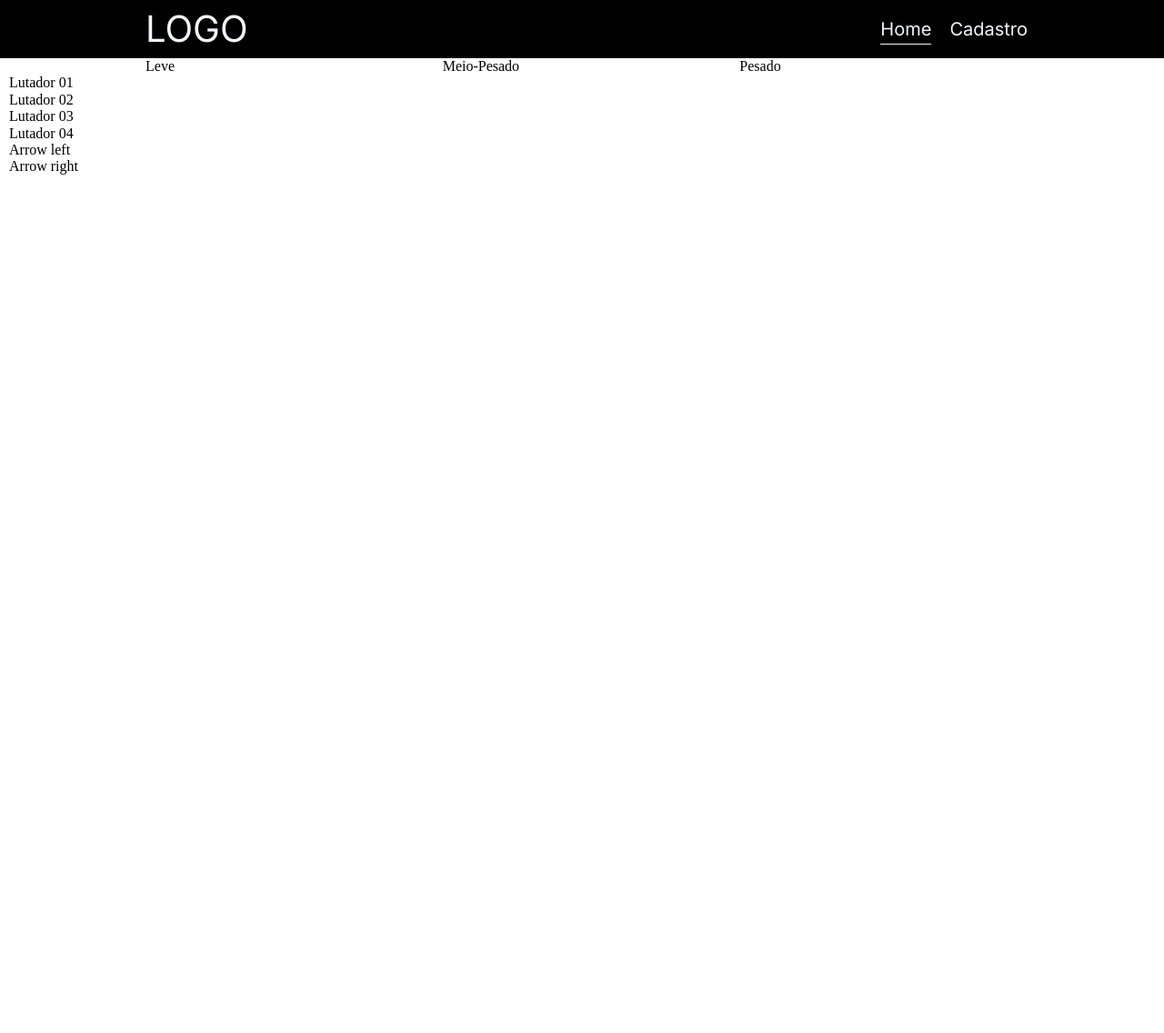
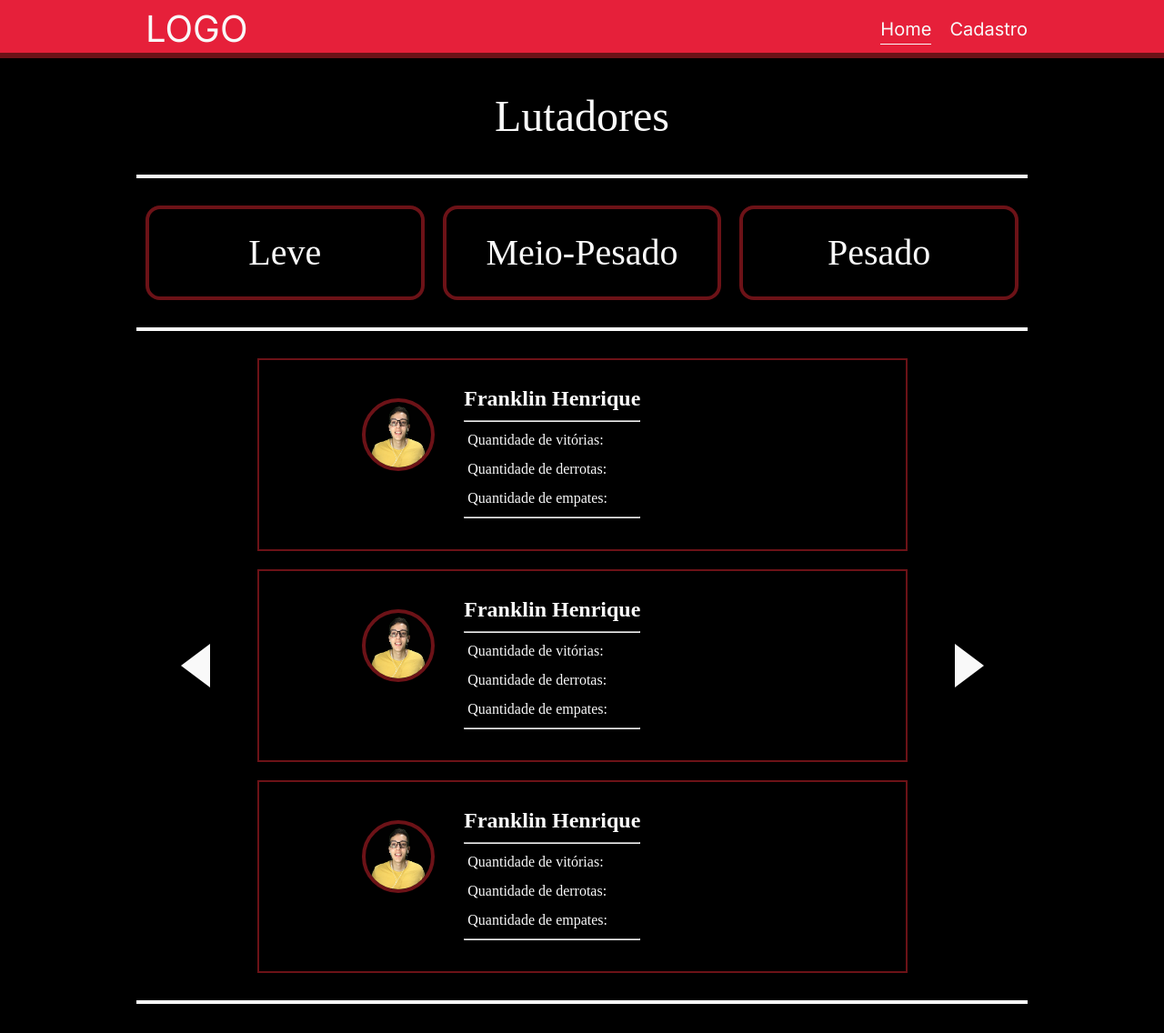
Before and after one commit to Bluebom/projetoUFCE, a PHP site: page / in a window 1280 px wide. Shown: the whole page at 91% size. Before the commit the page ends 192 px from the top, so only its background shows below. Run offline with PHP 8.4, Linux system fonts and the light colour scheme; some web fonts are replaced.

Commit message:
released home page

```diff
--- a/assets/css/style.css
+++ b/assets/css/style.css
@@ -7,7 +7,7 @@
 :root {
   --color01: #e6203a;
   --color011: #6c1217;
-  --color02: #f3f5f7;
+  --color02: #f9f9f9;
   --color022: #010101;
   --font1: "Inter", sans-serif;
   --font2: "Source Serif Pro", "Times New Roman", serif;
@@ -15,14 +15,18 @@
 
 body {
   height: 100%;
+  background-color: black;
 }
+
+/* header */
 
 header {
   font-family: var(--font1);
   width: 100%;
   height: 4rem;
   color: var(--color02);
-  background-color: var(--color022);
+  background-color: var(--color01);
+  border-bottom: 0.4rem solid var(--color011);
 }
 
 header .container {
@@ -61,3 +65,130 @@ header nav ul li a.ativo::after {
   height: 1px;
   background-color: var(--color02);
 }
+
+/* Header */
+
+/* LUTADORES */
+
+h1 {
+  font-size: 3rem;
+  line-height: 4rem;
+  color: var(--color02);
+  text-align: center;
+}
+
+.lutadores {
+  text-align: center;
+  margin: 2rem auto;
+}
+
+.lutadores .container {
+  border-top: 0.25rem solid var(--color02);
+  padding: 20px 0;
+}
+
+.lutadores .container:last-of-type {
+  border-bottom: 0.25rem solid var(--color02);
+}
+
+.titulos {
+  color: var(--color02);
+  border: 0.3rem solid var(--color011);
+  border-radius: 1rem;
+  margin: 10px auto;
+  padding: 1rem 0;
+  font-size: 2.5rem;
+  line-height: 4rem;
+  cursor: pointer;
+  transition: 0.3s;
+}
+.titulos:hover {
+  background-color: var(--color01);
+}
+
+.lutadores section.noRow .lutador {
+  cursor: pointer;
+  margin: 10px auto;
+  padding: 1rem 0;
+  padding-left: 21%;
+  border: 0.15rem solid var(--color011);
+  text-align: left;
+  position: relative;
+  transition: 0.3s;
+}
+
+.lutadores section.noRow .lutador:hover {
+  background-color: var(--color01);
+}
+
+.lutadores section.noRow .lutador img {
+  filter: drop-shadow(0 0 2px var(--color022));
+  background-color: var(--color022);
+  width: 5rem;
+  height: 5rem;
+  position: absolute;
+  left: 16%;
+  top: 20%;
+  border: 0.25rem solid var(--color011);
+  border-radius: 100%;
+}
+
+.lutadores section.noRow .lutador article {
+  display: inline-block;
+  padding: 10px 20px;
+  transition: 0.25s;
+  color: var(--color02);
+}
+
+.lutadores section.noRow .lutador:hover article {
+  color: var(--color022);
+}
+
+.lutadores section.noRow .lutador:hover hr {
+  color: var(--color022);
+}
+
+.lutadores section.noRow .lutador article h4 {
+  font-size: 1.5rem;
+  line-height: 2rem;
+  font-weight: bold;
+}
+
+.lutadores section.noRow .lutador article p {
+  font-size: 1rem;
+  line-height: 1.5rem;
+  margin: 8px 4px;
+  font-family: var(--font2);
+}
+
+.lutadores section.noRow {
+  flex-direction: column;
+}
+section.noRow div.seta {
+  cursor: pointer;
+  position: absolute;
+  top: 50%;
+  transform: translateY(-50%);
+  transition: 0.3s;
+}
+
+section.noRow div.seta.left {
+  left: -2rem;
+  border-top: 1.5rem solid transparent;
+  border-bottom: 1.5rem solid transparent;
+  border-right: 2rem solid var(--color02);
+}
+section.noRow div.seta.left:hover {
+  border-right: 2rem solid var(--color01);
+}
+
+section.noRow div.seta.right {
+  right: -2rem;
+  border-top: 1.5rem solid transparent;
+  border-bottom: 1.5rem solid transparent;
+  border-left: 2rem solid var(--color02);
+}
+
+section.noRow div.seta.right:hover {
+  border-left: 2rem solid var(--color01);
+}
--- a/public/index.php
+++ b/public/index.php
@@ -25,6 +25,7 @@
       </div>
     </section>
   </header>
+  <h1>Lutadores</h1>
   <section class="lutadores">
     <section class="container">
       <div class="titulos grid-1-3 selecionado">
@@ -38,13 +39,42 @@
       </div>
     </section>
     <!-- container -->
-    <section clas="container">
-      <div class="lutador grid-12">Lutador 01</div>
-      <div class="lutador grid-12">Lutador 02</div>
-      <div class="lutador grid-12">Lutador 03</div>
-      <div class="lutador grid-12">Lutador 04</div>
-      <div class="seta grid-2">Arrow left</div>
-      <div class="seta grid-2">Arrow right</div>
+    <section class="container noRow">
+      <div class="lutador grid-12">
+        <img src="../assets/image/eubg-removebg-preview.png" alt="foto do lutador">
+        <article>
+          <h4 class="nome">Franklin Henrique</h4>
+          <hr>
+          <p>Quantidade de vitórias:</p>
+          <p>Quantidade de derrotas:</p>
+          <p>Quantidade de empates:</p>
+          <hr>
+        </article>
+      </div>
+      <div class="lutador grid-12">
+        <img src="../assets/image/eubg-removebg-preview.png"" alt=" foto do lutador">
+        <article>
+          <h4 class="nome">Franklin Henrique</h4>
+          <hr>
+          <p>Quantidade de vitórias:</p>
+          <p>Quantidade de derrotas:</p>
+          <p>Quantidade de empates:</p>
+          <hr>
+        </article>
+      </div>
+      <div class="lutador grid-12">
+        <img src="../assets/image/eubg-removebg-preview.png"" alt=" foto do lutador">
+        <article>
+          <h4 class="nome">Franklin Henrique</h4>
+          <hr>
+          <p>Quantidade de vitórias:</p>
+          <p>Quantidade de derrotas:</p>
+          <p>Quantidade de empates:</p>
+          <hr>
+        </article>
+      </div>
+      <div class="seta left grid-2"></div>
+      <div class="seta right grid-2"></div>
     </section>
   </section>
   <!-- fighters -->
```
Also changed, not shown: assets/image/eubg-removebg-preview.png (added).
